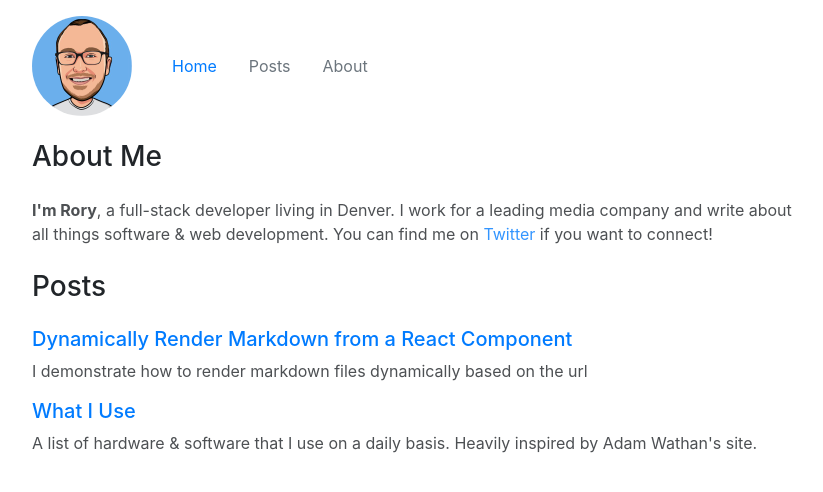
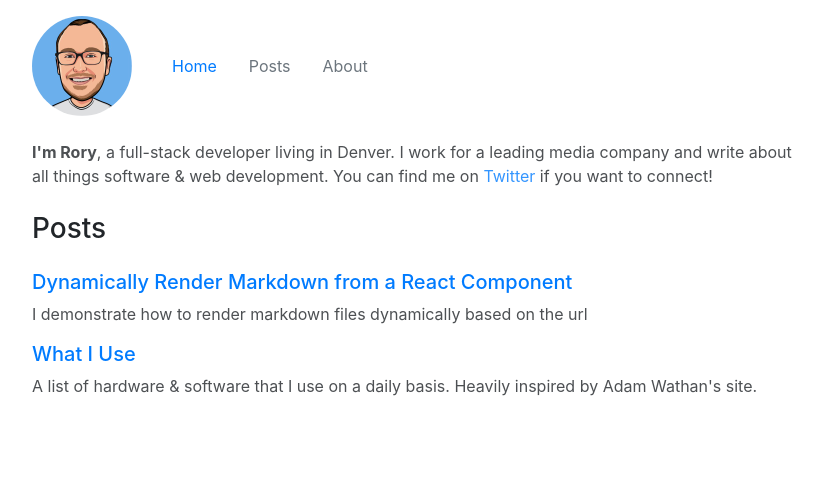
Before and after one commit to rorywillis/rorywillis.com, a React (Create React App) app: page / in a window 1280 px wide. Shown: the top 492 px of the page, without its empty margins (223-1046 px from the left). Built offline with nearby package versions, Linux system fonts and the light colour scheme.

Commit message:
Remove About Me

```diff
--- a/src/components/PageHome.js
+++ b/src/components/PageHome.js
@@ -11,7 +11,7 @@ export default function Home() {
                 <title>{site.title} | Home</title>
                 <meta name="Description" content={site.description}/>
             </Helmet>
-            <h3 className="mb-4 mt-4">About Me</h3>
+            {/* <h3 className="mb-4 mt-4">About Me</h3> */}
             <p>
                 <b>I'm Rory</b>, a full-stack developer living in Denver. I work for a leading media company and write about all things software & web development. You can find me on <a href="https://www.twitter.com/rorywillis">Twitter</a> if you want to connect!
             </p>
```
